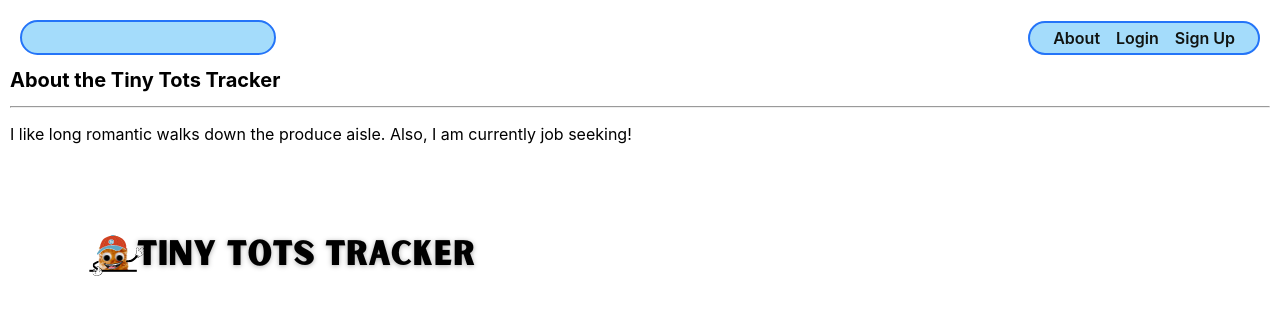
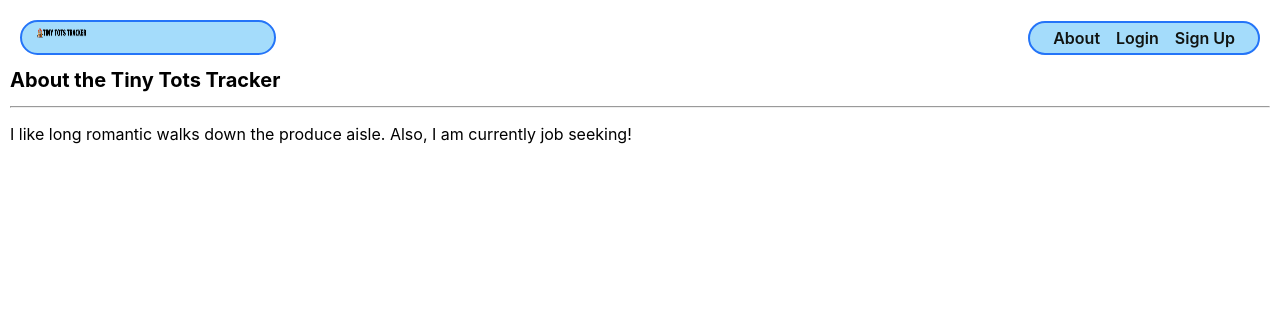
Before and after one commit to BriannaRocha/finch-collector, a Django app: page /about/ in a window 1280 px wide. Shown: the top 315 px of the page. Run offline with Django 4.2, Linux system fonts and the light colour scheme.

Commit message:
update images

```diff
--- a/main_app/static/css/base.css
+++ b/main_app/static/css/base.css
@@ -161,6 +161,11 @@ nav li {
   font-size: var(--font-reg);
 }
 
+#header-image-nav {
+  width: 50px;
+  height: 10px;
+}
+
 @media only screen and (min-width: 768px) {
   header {
     position: sticky;
--- a/main_app/static/css/tots/tot-index.css
+++ b/main_app/static/css/tots/tot-index.css
@@ -15,6 +15,8 @@
 .card-content {
   padding: 10px;
   width: 100%;
+  display: flex;
+  justify-content: center;
 }
 
 .usr-img {
--- a/main_app/templates/base.html
+++ b/main_app/templates/base.html
@@ -8,7 +8,7 @@
   <link
     rel="shortcut icon"
     type="image/png"
-    href="{% static 'images/splash.svg' %}"
+    href="{% static 'images/tot.svg' %}"
   >
   <title>Tiny Tots Tracker 👶</title>
   <link rel="stylesheet" type="text/css" href="{% static 'css/base.css' %}">
@@ -20,6 +20,7 @@
     <div class="header-logo-container">
       <a href="/">
         <img
+          id="header-image-nav"
           src="{% static "images/header.png" %}"
           alt="Tiny Tots Tracker Logo"
         >
```
Also changed, not shown: main_app/static/images/baby.png, main_app/static/images/blocks.png, main_app/static/images/boy.png, main_app/static/images/computer.png, main_app/static/images/corndog.png, main_app/static/images/dino.png, main_app/static/images/girl.png, main_app/static/images/granola.png, main_app/static/images/header.png, main_app/static/images/logo.png, main_app/static/images/pbj.png, main_app/static/images/plush.png, main_app/static/images/toddler.png, main_app/static/images/tot.png, 1 more files.
